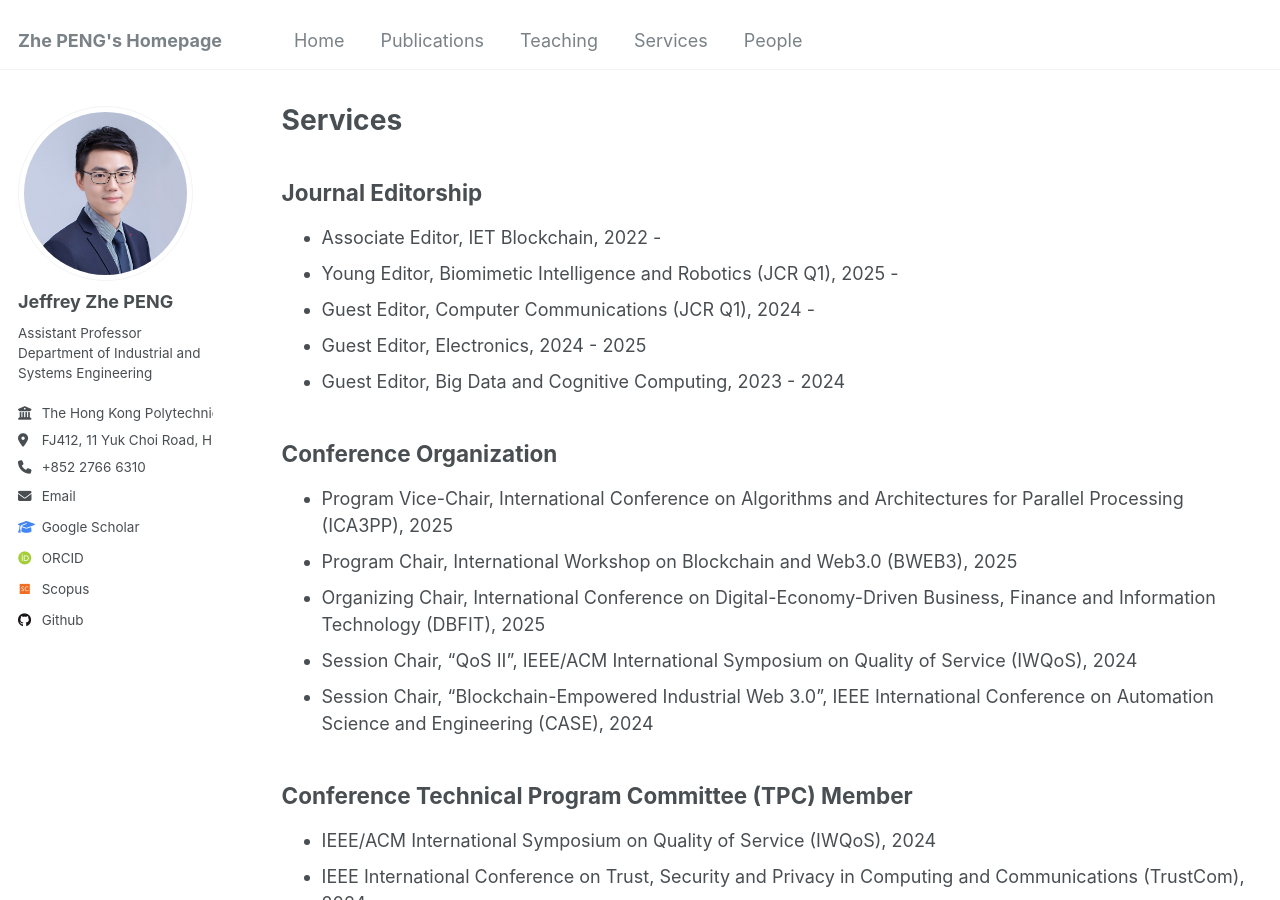
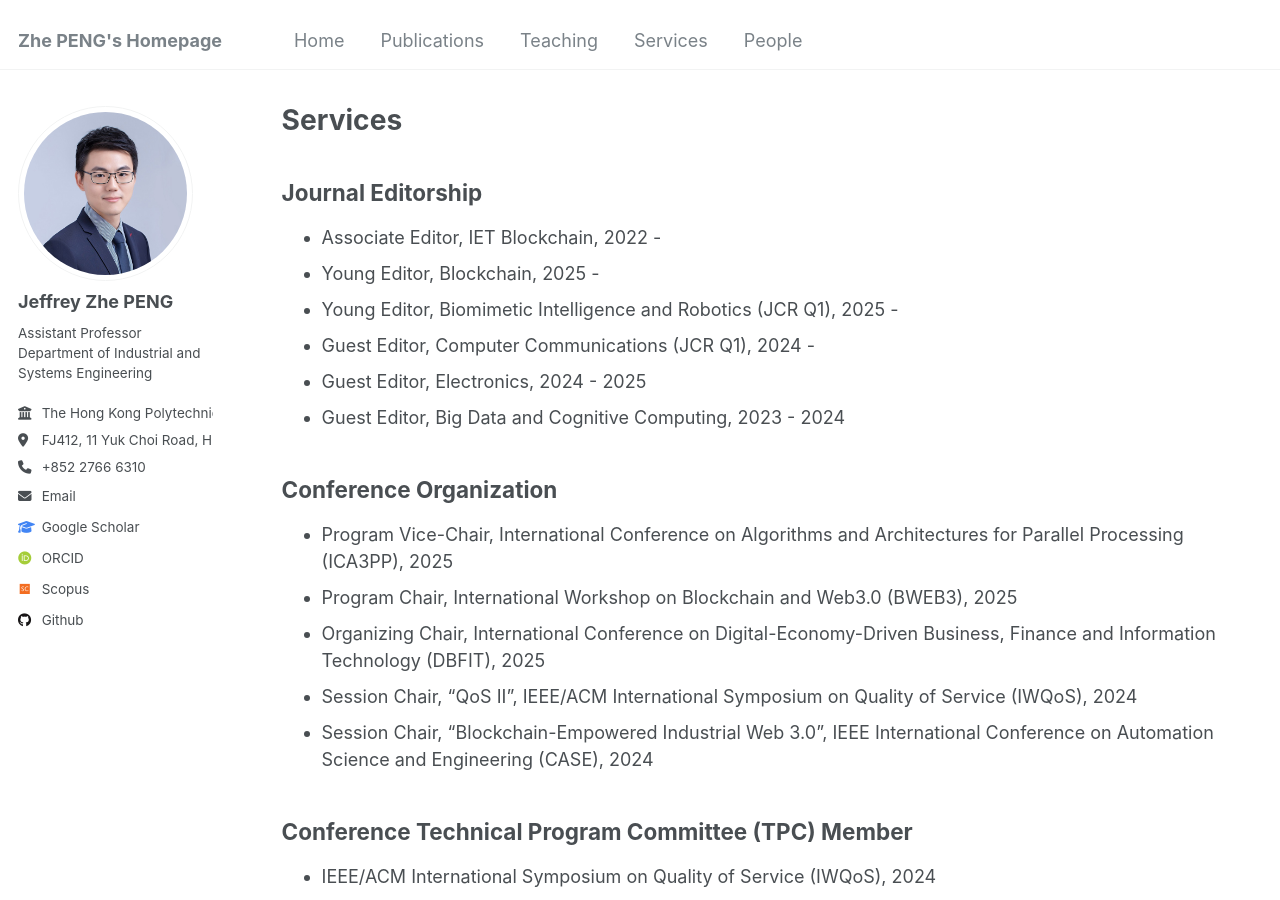
Before and after one commit to PENG-Zhe/peng-zhe.github.io, a Jekyll site: the page built from _pages/services.md, in a window 1280 px wide and 900 px high. Built offline with Jekyll 4.4.1, drawn with Linux system fonts in a browser that asks for light colours; some web fonts are replaced.

Commit message:
Update services.md

```diff
--- a/_pages/services.md
+++ b/_pages/services.md
@@ -6,6 +6,7 @@ layout: archive
 
 ## Journal Editorship
 * Associate Editor, IET Blockchain, 2022 -
+* Young Editor, Blockchain, 2025 -
 * Young Editor, Biomimetic Intelligence and Robotics (JCR Q1), 2025 -
 * Guest Editor, Computer Communications (JCR Q1), 2024 -
 * Guest Editor, Electronics, 2024 - 2025
```
